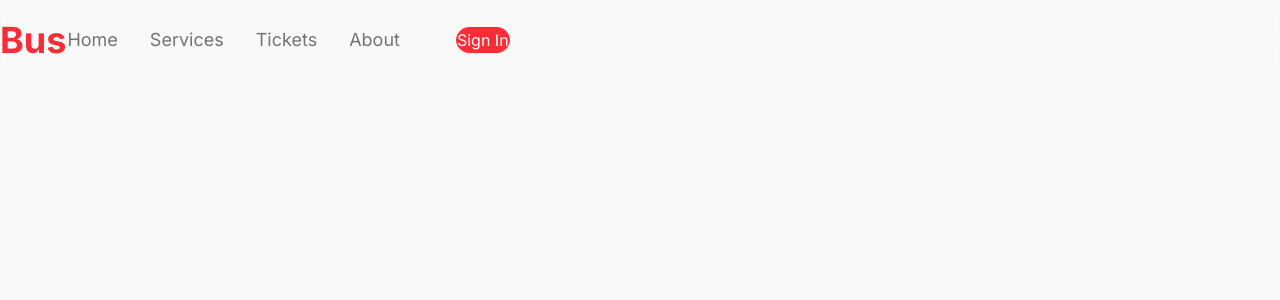
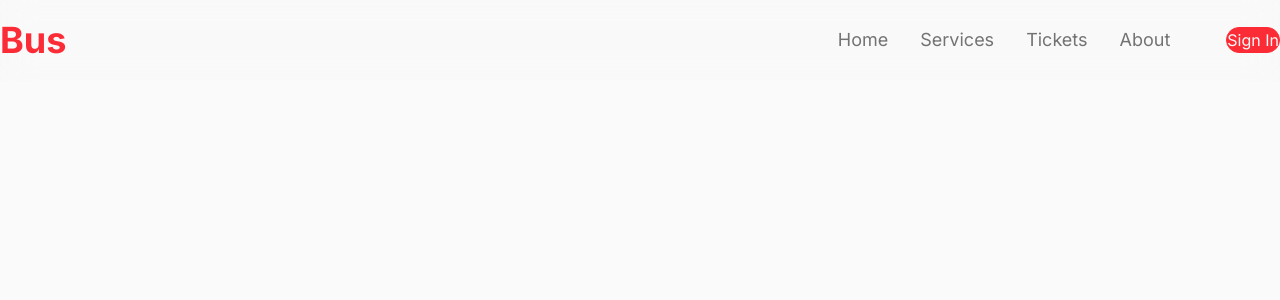
Before and after one commit to Chanuka999/Online-Bus-Ticket-Booking-WebSite, a React (Vite) app in the folder BusTicket_website/: page / in a window 1280 px wide. Shown: the top 300 px of the page. Built offline with nearby package versions, Linux system fonts and the light colour scheme.

Commit message:
update css code

```diff
--- a/BusTicket_website/src/Components/Navbar/Navbar.jsx
+++ b/BusTicket_website/src/Components/Navbar/Navbar.jsx
@@ -4,7 +4,7 @@ import { FaBars } from "react-icons/fa6";
 
 const Navbar = () => {
   const [scrollPosition, setScrollPosition] = useState(0);
-  const [isVisible, setIsVisible] = useState(false);
+  const [isVisible, setIsVisible] = useState(true); // Start as true to show navbar by default
   const [open, setOpen] = useState(false);
 
   const navItems = [
@@ -16,10 +16,6 @@ const Navbar = () => {
 
   const handleOpen = () => {
     setOpen(!open);
-  };
-
-  const handleClose = () => {
-    setOpen(false);
   };
 
   useEffect(() => {
@@ -40,41 +36,39 @@ const Navbar = () => {
       window.removeEventListener("scroll", handleScroll);
     };
   }, [scrollPosition]);
+
   return (
     <nav
       className={`w-full h-[8ch] fixed top-0 left-0 lg:px-24 md:px-16 sm:px-7 px-4 backdrop-blur-lg transition-transform duration-300 z-50 ${
         isVisible ? "translate-y-0" : "-translate-y-full"
-      } ${scrollPosition > 50 ? "bg-violet-500" : "bg-neutral-100/10"}`}
+      } ${scrollPosition > 50 ? "bg-violet-200" : "bg-neutral-100/10"}`}
     >
       <div className="w-full h-full flex items-center justify-between">
         <Link to="/" className="text-4xl text-red-500 font-bold">
           Bus
         </Link>
 
+        {/* Mobile Menu Icon */}
         <div
-          className="w-fit md:hidden flex items-center justify-center cursor-pointer flex-col gap-1 text-neutral-700"
+          className="w-fit md:hidden flex items-center justify-center cursor-pointer text-neutral-700"
           onClick={handleOpen}
         >
-          {open ? (
-            <FaBars className="w-5 h-5" />
-          ) : (
-            <FaBars className="w-5 h-5" />
-          )}
+          <FaBars className="w-5 h-5" />
         </div>
 
+        {/* Navigation Links */}
         <div
-          className={` ${
-            open
-              ? "flex absolute top-20 left-0 w-full h-auto md:relative"
-              : "hidden"
-          } flex-1 md:flex flex-col md:flex-row md:flex-row md:gap-14 gap-8 md:items-center items-start md:bg-transparent bg-neutral-50 border md:border-transparent border-neutral-200 md:shadow-none sm:shadow-md shadow-md rounded-xl `}
+          className={`${
+            open ? "flex" : "hidden"
+          } md:flex absolute md:static top-20 left-0 w-full md:w-auto bg-neutral-50 md:bg-transparent border md:border-none border-neutral-200 md:shadow-none shadow-md rounded-xl md:flex-row flex-col items-center md:gap-14 gap-8 py-4 md:py-0`}
         >
-          <ul className="list-none flex md:items-center items-start flex-wrap md:flex-row flex-col md:gap-8 gap-4 text-lg text-neutral-500 font-normal">
+          <ul className="list-none flex md:flex-row flex-col md:items-center items-start gap-8 text-lg text-neutral-500 font-normal">
             {navItems.map((item, ind) => (
               <li key={ind}>
                 <Link
                   to={item.link}
                   className="hover:text-red-500 ease-in-out duration-300"
+                  onClick={() => setOpen(false)} // Close the menu on link click
                 >
                   {item.label}
                 </Link>
@@ -82,7 +76,7 @@ const Navbar = () => {
             ))}
           </ul>
 
-          <div className="flex items-center justify-center">
+          <div className="flex items-center justify-center mt-4 md:mt-0">
             <button className="md:w-fit w-full md:px-4 px-6 md:py-1 py-2.5 bg-red-500 border border-red-500 hover:border-red-500 md:rounded-full rounded-xl text-base font-normal text-neutral-50 hover:text-red-500 ease-in-out duration-300">
               Sign In
             </button>
```
